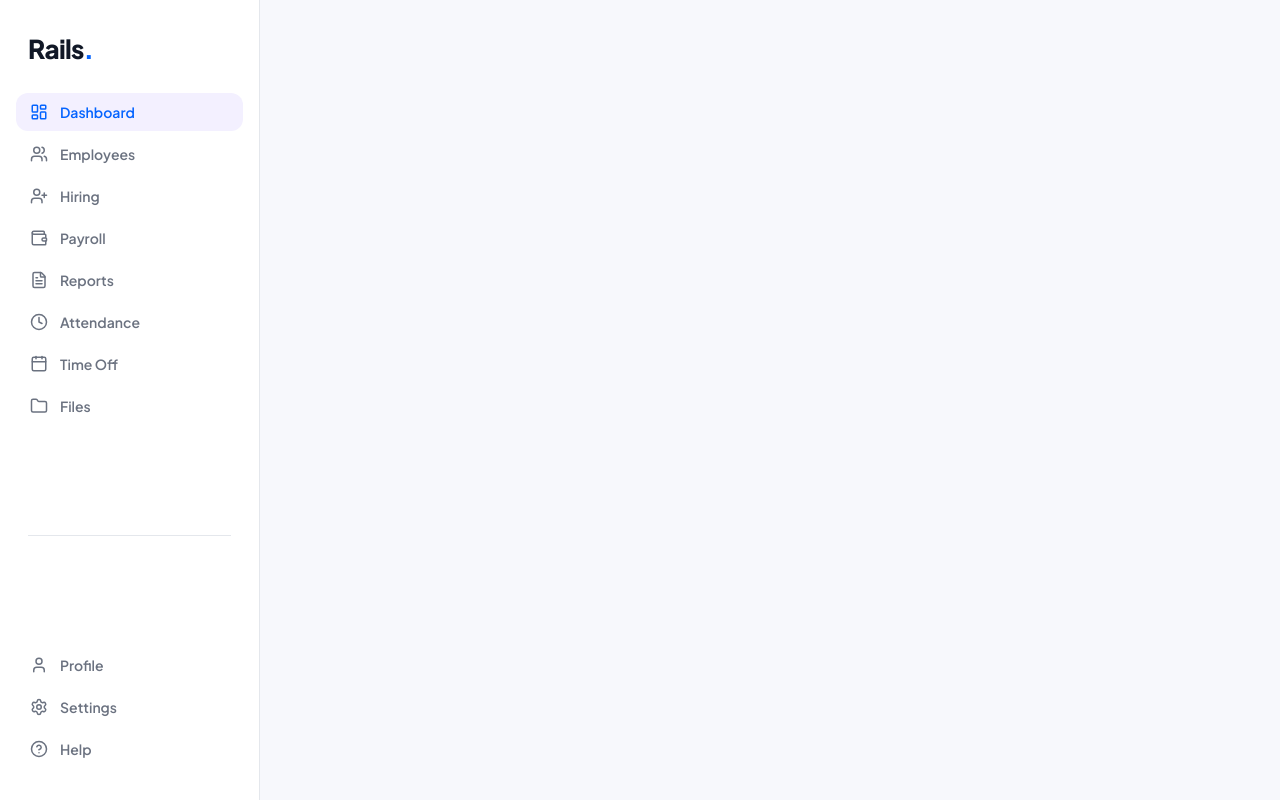
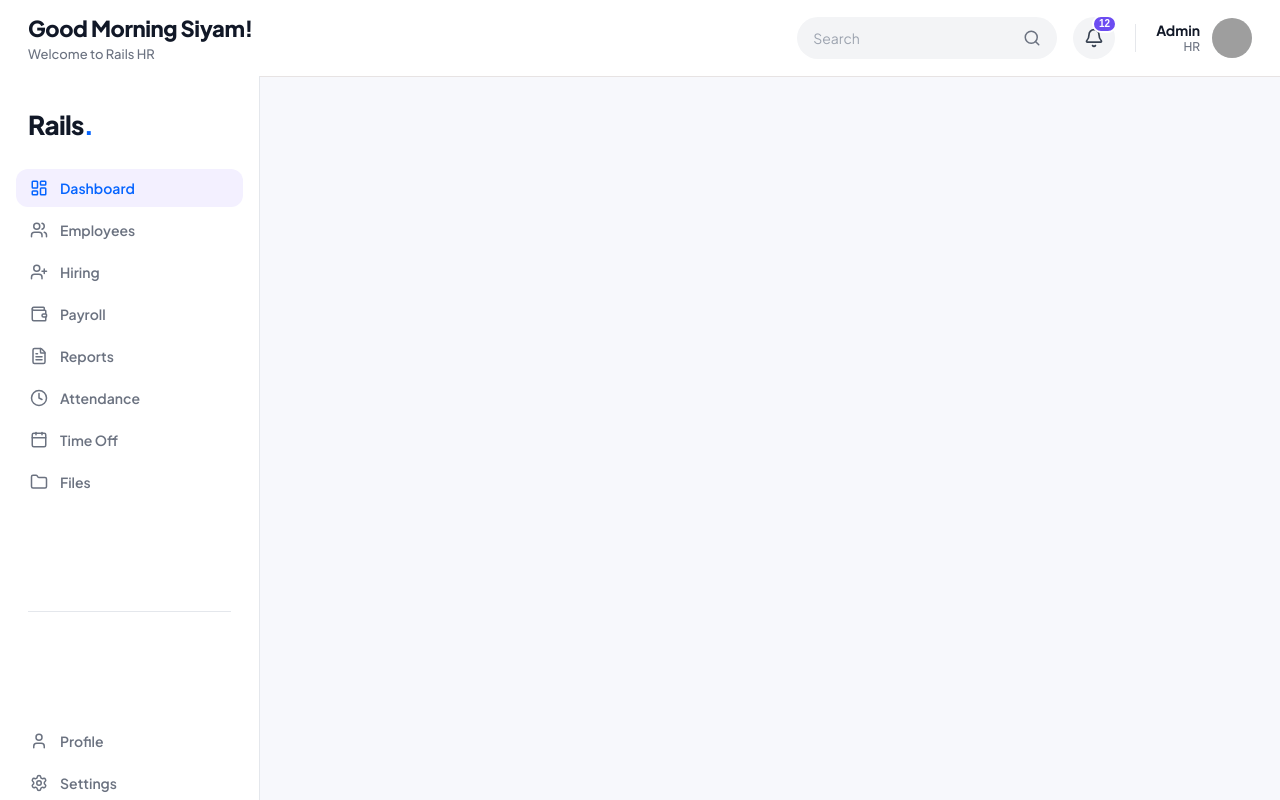
Before and after one commit to Enyinnaya-x/Rails, a React app in the folder frontend/: page / in a window 1280 px wide. Shown: the top 800 px of the page. Built offline with nearby package versions, Linux system fonts and the light colour scheme; grey boxes are pictures that could not be loaded; the HTML template or start-up script is replaced by a standard one.

Commit message:
Update dashboard with topbar

```diff
--- /dev/null
+++ b/frontend/src/components/dashboard/Topbar.css
@@ -0,0 +1,202 @@
+@import url('https://fonts.googleapis.com/css2?family=Plus+Jakarta+Sans:wght@400;500;600;700;800&display=swap');
+
+:root {
+  --primary: #0564FF;
+  --text: #111827;
+  --muted: #6B7280;
+  --border: #E5E7EB;
+  --bg-topbar: #FFFFFF;
+  --font-sans: "Plus Jakarta Sans", sans-serif;
+}
+
+.topbar {
+  font-family: var(--font-sans);
+  background-color: var(--bg-topbar);
+  padding:14px 28px;
+  display: flex;
+  align-items: center;
+  justify-content: space-between;
+  width: 100%;
+  box-sizing: border-box;
+  box-shadow:0 1px 0 #e7e3e3;
+}
+
+/* Greeting Section */
+.topbar-welcome {
+  display: flex;
+  flex-direction: column;
+  gap: 4px;
+}
+
+.welcome-title {
+  font-size: 22px;
+  font-weight: 800;
+  color: var(--text);
+  letter-spacing: -0.02em;
+  margin: 0;
+}
+
+.welcome-subtitle {
+  font-size: 13px;
+  color: var(--muted);
+  font-weight: 500;
+  margin: 0;
+}
+
+/* Right Side Wrapper */
+.topbar-right {
+  display: flex;
+  align-items: center;
+  gap: 16px;
+}
+
+/* Pill-shaped Search Input */
+.topbar-search {
+  display: flex;
+  align-items: center;
+  background-color: #F3F4F6;
+  border-radius: 9999px;
+  padding: 0 16px;
+  width: 260px;
+  height: 42px;
+  transition: all 0.2s ease;
+}
+
+.topbar-search:focus-within {
+  background-color: #FFFFFF;
+  box-shadow: 0 0 0 2px var(--primary);
+}
+
+.topbar-search input {
+  border: none;
+  background: transparent;
+  outline: none;
+  font-family: var(--font-sans);
+  font-size: 14px;
+  width: 100%;
+  color: var(--text);
+}
+
+.topbar-search input::placeholder {
+  color: #9CA3AF;
+}
+
+.topbar-search .search-icon {
+  color: var(--muted);
+  flex-shrink: 0;
+}
+
+/* Notification Button with Pill Badge */
+.notification-btn {
+  position: relative;
+  width: 42px;
+  height: 42px;
+  border-radius: 50%;
+  border: none;
+  background-color: #F3F4F6;
+  color: #374151;
+  display: flex;
+  align-items: center;
+  justify-content: center;
+  cursor: pointer;
+  transition: background-color 0.2s ease;
+}
+
+.notification-btn:hover {
+  background-color: #E5E7EB;
+}
+
+.notification-count {
+  position: absolute;
+  top: -2px;
+  right: -2px;
+  background-color: var(--primary);
+  color: #FFFFFF;
+  font-size: 10px;
+  font-weight: 700;
+  padding: 2px 5px;
+  border-radius: 9999px;
+  border: 2px solid #FFFFFF;
+  line-height: 1;
+}
+
+/* Divider */
+.topbar-divider {
+  width: 1px;
+  height: 28px;
+  background-color: #E5E7EB;
+  margin: 0 4px;
+}
+
+/* Profile Section */
+.topbar-user {
+  display: flex;
+  align-items: center;
+  gap: 12px;
+  cursor: pointer;
+}
+
+.user-details {
+  display: flex;
+  flex-direction: column;
+  align-items: flex-end;
+}
+
+.user-role-title {
+  font-size: 14px;
+  font-weight: 700;
+  color: var(--text);
+  line-height: 1.2;
+}
+
+.user-department {
+  font-size: 12px;
+  color: var(--muted);
+  font-weight: 500;
+}
+
+.user-avatar-container {
+  width: 40px;
+  height: 40px;
+  border-radius: 50%;
+  overflow: hidden;
+  background-color: #F3F4F6;
+  flex-shrink: 0;
+}
+
+.user-avatar-img {
+  width: 100%;
+  height: 100%;
+  object-fit: cover;
+}
+
+.user-avatar-fallback {
+  width: 100%;
+  height: 100%;
+  display: flex;
+  align-items: center;
+  justify-content: center;
+  background-color: rgba(5, 100, 255, 0.1);
+  color: var(--primary);
+  font-weight: 700;
+  font-size: 14px;
+}
+
+/* Responsive Rules */
+@media (max-width: 868px) {
+  .topbar {
+    flex-direction: column;
+    align-items: flex-start;
+    gap: 16px;
+    padding: 20px 16px;
+  }
+
+  .topbar-right {
+    width: 100%;
+    justify-content: space-between;
+  }
+
+  .topbar-search {
+    width: 100%;
+  }
+}
--- a/frontend/src/components/dashboard/Topbar.jsx
+++ b/frontend/src/components/dashboard/Topbar.jsx
@@ -0,0 +1,63 @@
+import React, { useState } from 'react';
+import { Search, Bell } from 'lucide-react';
+import './TopBar.css';
+
+export default function TopBar({ user }) {
+  const [searchQuery, setSearchQuery] = useState('');
+
+  const currentUser = user || {
+    name: 'Siyam',
+    role: 'HR',
+    avatarUrl: 'https://images.unsplash.com/photo-1534528741775-53994a69daeb?auto=format&fit=crop&w=120&q=80' // Replace with your avatar source
+  };
+
+  return (
+    <header className="topbar">
+      {/* Left: Greeting Header */}
+      <div className="topbar-welcome">
+        <h1 className="welcome-title">Good Morning {currentUser.name}!</h1>
+        <p className="welcome-subtitle">Welcome to Rails HR</p>
+      </div>
+
+      {/* Right: Controls & Profile */}
+      <div className="topbar-right">
+        {/* Search Bar */}
+        <div className="topbar-search">
+          <input
+            type="text"
+            value={searchQuery}
+            onChange={(e) => setSearchQuery(e.target.value)}
+            placeholder="Search"
+          />
+          <Search size={18} className="search-icon" />
+        </div>
+
+        {/* Notification Bell with Badge */}
+        <button type="button" className="notification-btn" aria-label="Notifications">
+          <Bell size={20} />
+          <span className="notification-count">12</span>
+        </button>
+
+        {/* Vertical Separator */}
+        <div className="topbar-divider" />
+
+        {/* User Profile */}
+        <div className="topbar-user">
+          <div className="user-details">
+            <span className="user-role-title">Admin</span>
+            <span className="user-department">{currentUser.role}</span>
+          </div>
+          <div className="user-avatar-container">
+            {currentUser.avatarUrl ? (
+              <img src={currentUser.avatarUrl} alt={currentUser.name} className="user-avatar-img" />
+            ) : (
+              <div className="user-avatar-fallback">
+                {currentUser.name.charAt(0)}
+              </div>
+            )}
+          </div>
+        </div>
+      </div>
+    </header>
+  );
+}
--- a/frontend/src/pages/Dashboard/DashboardHome.jsx
+++ b/frontend/src/pages/Dashboard/DashboardHome.jsx
@@ -1,13 +1,14 @@
 import Sidebar from "../../components/Dashboard/Sidebar";
-// import Topbar from "../../components/Dashboard/Topbar";
+import Topbar from "../../components/Dashboard/Topbar";
 
 export default function DashboardHome() {
   return (
     <div className="dashboard-layout">
+      <Topbar />
       <Sidebar />
 
       <main>
-        <Sidebar />
+        {/* <Topbar /> */}
 
         {/* Cards */}
 
```
